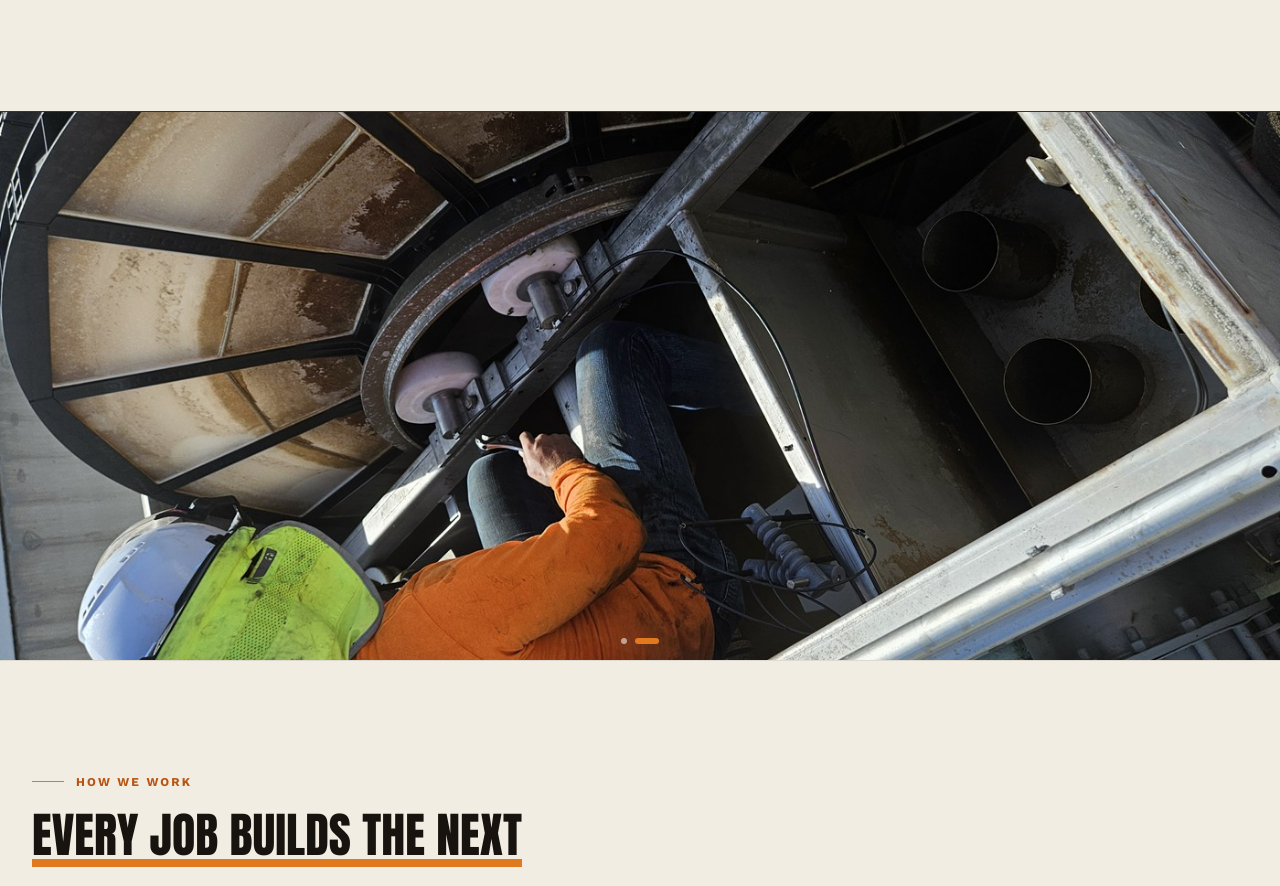
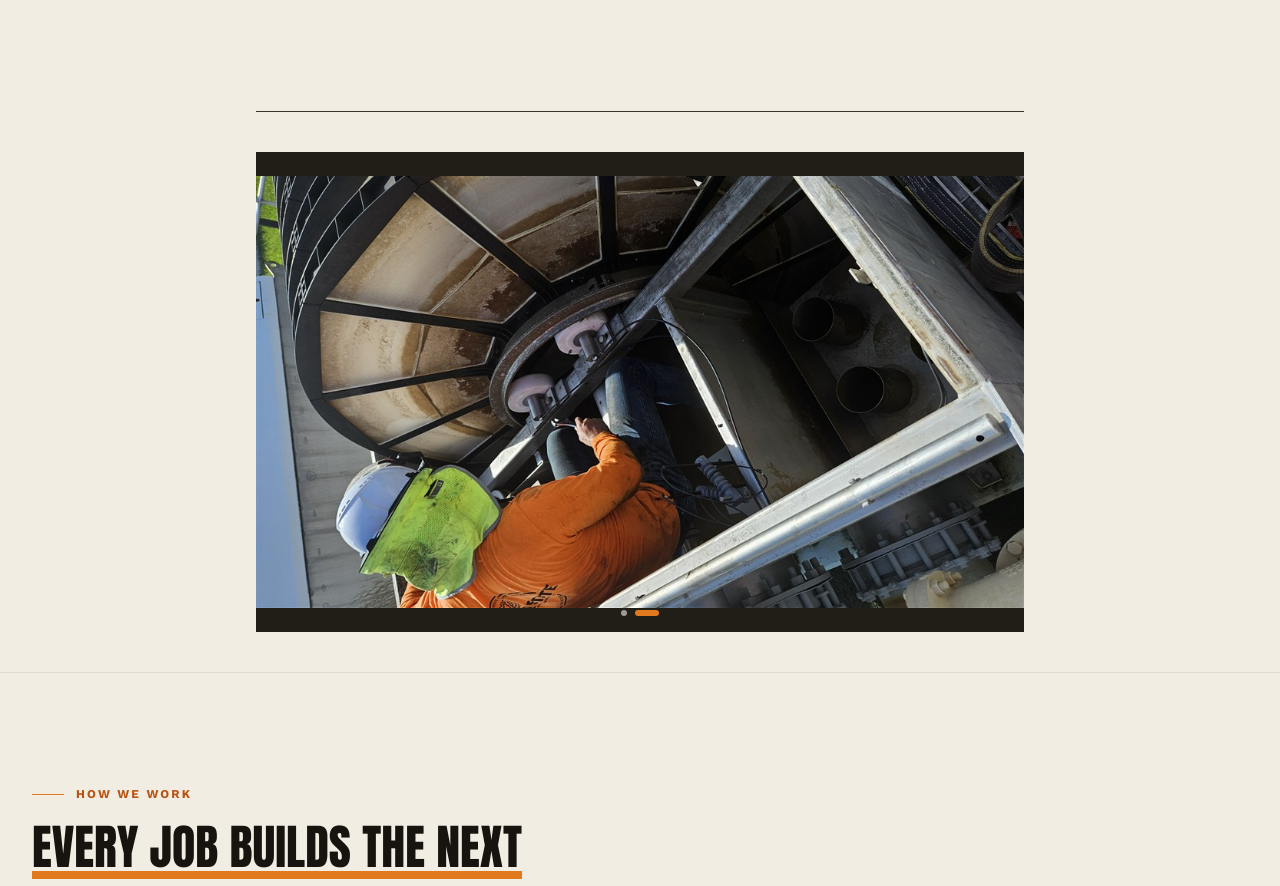
Before and after one commit to AdminCopperstate/copperstate-website-v3, a React (Vite) app: page /services in a window 1280 px wide. Shown: the part 922-1808 px from the top of the page. Built offline with nearby package versions, Linux system fonts and the light colour scheme.

Commit message:
Use full uncropped photos in services photo strip

```diff
--- a/src/components/ServicesPhotoStrip.jsx
+++ b/src/components/ServicesPhotoStrip.jsx
@@ -20,14 +20,15 @@ export default function ServicesPhotoStrip() {
   }, [next, count]);
 
   return (
-    <div className="relative aspect-[21/9] overflow-hidden bg-ink-soft border-t border-ink-line">
+    <div className="max-w-3xl mx-auto py-10 border-t border-ink-line">
+      <div className="relative aspect-[16/10] overflow-hidden bg-ink-soft">
         <div
           className="absolute inset-0 flex transition-transform duration-700 ease-in-out"
           style={{ transform: `translateX(-${index * 100}%)` }}
         >
           {PHOTOS.map((photo) => (
             <div key={photo.src} className="relative w-full h-full shrink-0">
-            <img src={photo.src} alt={photo.alt} className="absolute inset-0 w-full h-full object-cover" />
+              <img src={photo.src} alt={photo.alt} className="absolute inset-0 w-full h-full object-contain" />
             </div>
           ))}
         </div>
@@ -47,5 +48,6 @@ export default function ServicesPhotoStrip() {
           </div>
         )}
       </div>
+    </div>
   );
 }
```
Also changed, not shown: public/services/chain-drive.jpg, public/services/crane-lift.jpg. Lines whose indentation alone changed are shown as unchanged.
